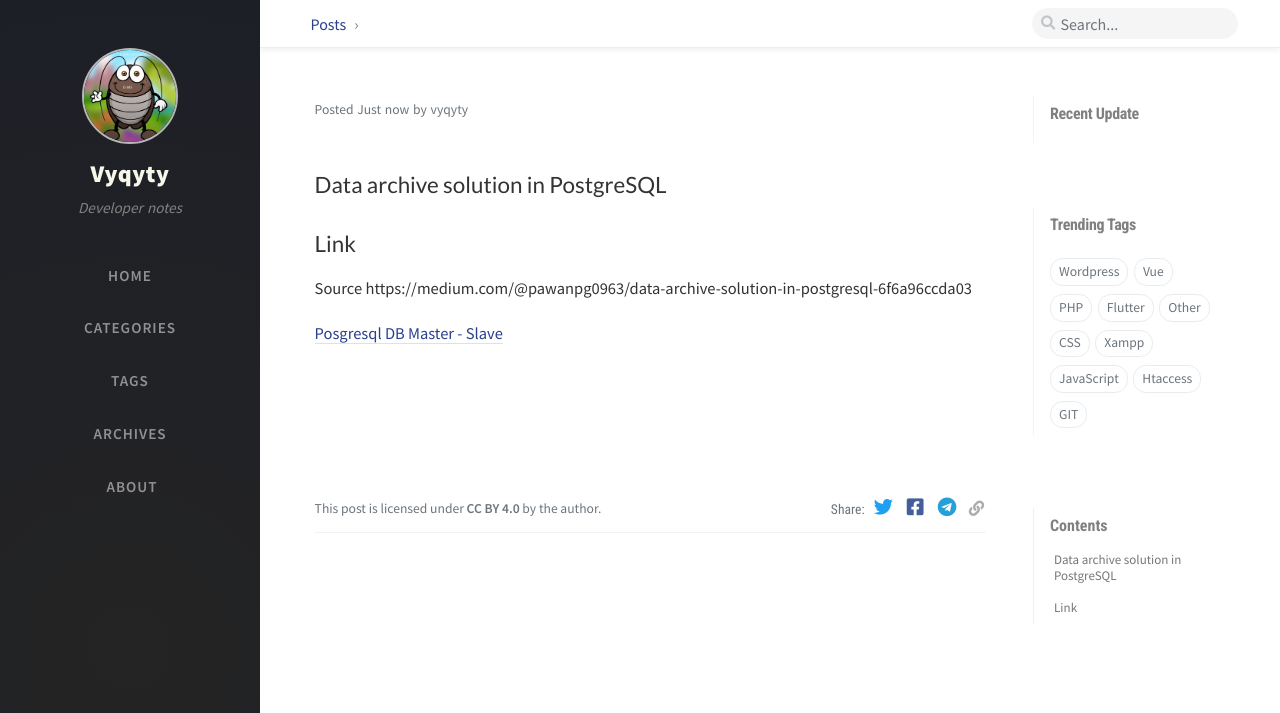
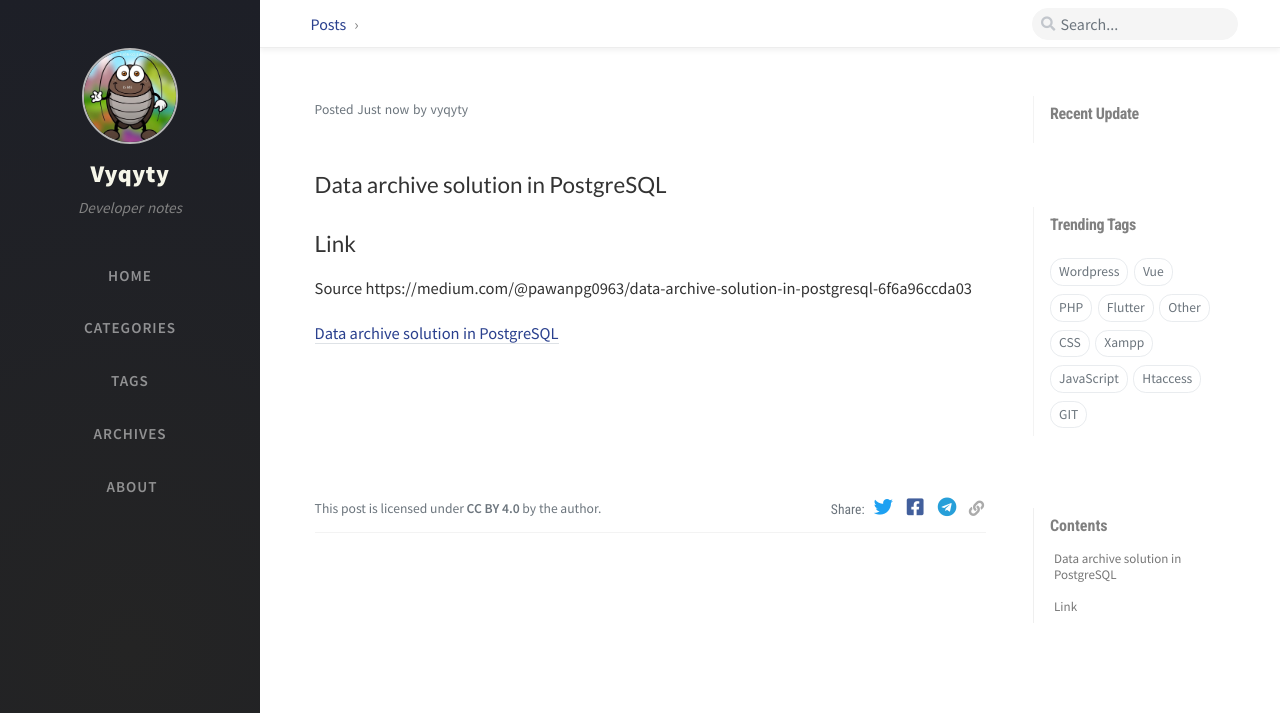
Before and after one commit to vyqyty/vyqyty.github.io, a Jekyll site: the page built from _posts/2024-01-13-data-archive-solution-in-postgresql.md, in a window 1280 px wide and 1298 px high. Shown: the top 713 px of the window. Built offline with Jekyll 4.4.1, drawn with Linux system fonts in a browser that asks for light colours; nearby versions of some CDN libraries; comment, search, counter and statistics services are not loaded.

Commit message:
Update 2024-01-13-data-archive-solution-in-postgresql.md

```diff
--- a/_posts/2024-01-13-data-archive-solution-in-postgresql.md
+++ b/_posts/2024-01-13-data-archive-solution-in-postgresql.md
@@ -10,4 +10,4 @@ math: true
 
 Source https://medium.com/@pawanpg0963/data-archive-solution-in-postgresql-6f6a96ccda03
 
-[Posgresql DB Master - Slave](https://medium.com/@pawanpg0963/data-archive-solution-in-postgresql-6f6a96ccda03)
+[Data archive solution in PostgreSQL](https://medium.com/@pawanpg0963/data-archive-solution-in-postgresql-6f6a96ccda03)
```
